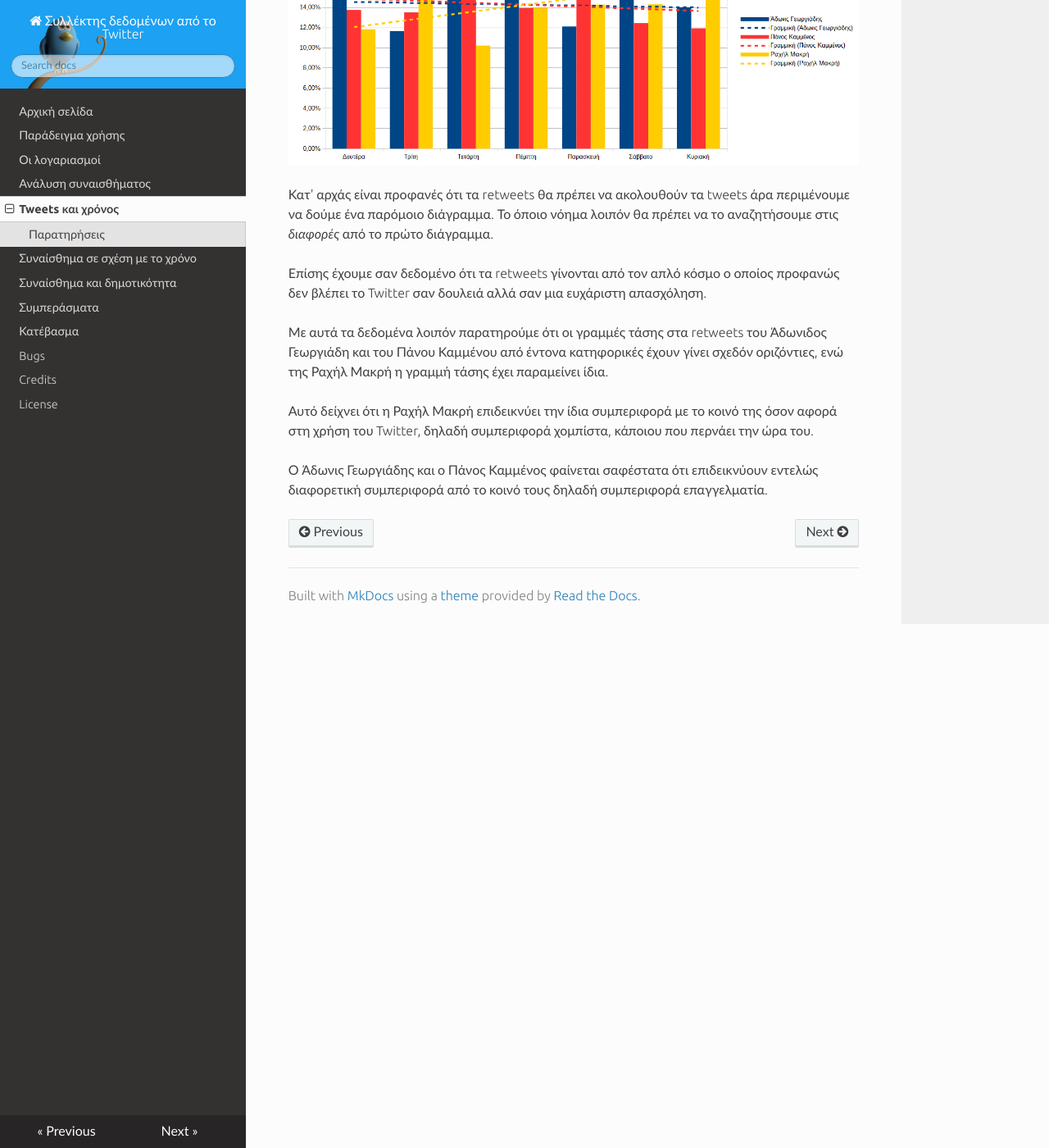
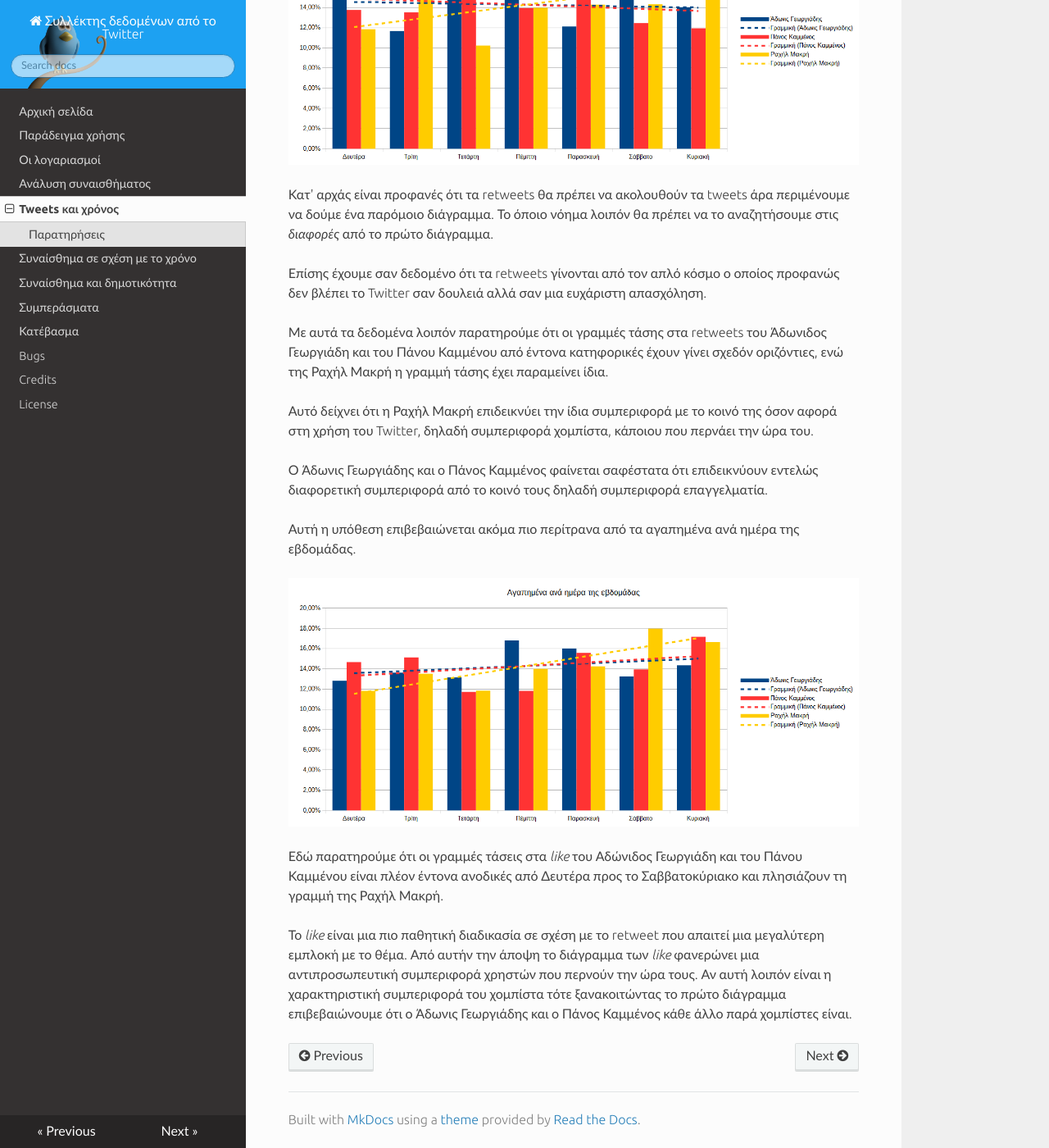
Before and after one commit to Protonotarios/get-tweets, an MkDocs documentation site: the page built from docs/Παράδειγμα/Tweets-και-χρόνος.md, in a window 1280 px wide and 1400 px high, scrolled down 7135 px. Shown: the whole window at 82% size. Built offline with MkDocs 1.6.1, drawn with Linux system fonts in a browser that asks for light colours; nearby versions of some CDN libraries; old or Windows-style settings are respelled for this version of MkDocs.

Commit message:
Προσθήκη

```diff
--- a/docs/Παράδειγμα/Tweets-και-χρόνος.md
+++ b/docs/Παράδειγμα/Tweets-και-χρόνος.md
@@ -211,3 +211,19 @@ tweets τη Δευτέρα και μετά έχει μια πτωτική τάσ
 Ο Άδωνις Γεωργιάδης και ο Πάνος Καμμένος φαίνεται σαφέστατα ότι επιδεικνύουν
 εντελώς διαφορετική
 συμπεριφορά από το κοινό τους δηλαδή συμπεριφορά επαγγελματία.
+
+Αυτή η υπόθεση επιβεβαιώνεται ακόμα πιο περίτρανα από τα αγαπημένα ανά
+ημέρα της εβδομάδας.
+
+![διάγραμμα](αγαπημένα-ανά-ημέρα-εβδομάδας.png)
+
+Εδώ παρατηρούμε ότι οι γραμμές τάσεις στα *like* του Αδώνιδος Γεωργιάδη και του
+Πάνου Καμμένου είναι πλέον έντονα ανοδικές από Δευτέρα προς το Σαββατοκύριακο
+και πλησιάζουν τη γραμμή της Ραχήλ Μακρή.
+
+Το *like* είναι μια πιο παθητική διαδικασία σε σχέση με το
+retweet που απαιτεί μια μεγαλύτερη εμπλοκή με το θέμα. Από αυτήν την άποψη
+το διάγραμμα των *like* φανερώνει μια αντιπροσωπευτική συμπεριφορά χρηστών
+που περνούν την ώρα τους. Αν αυτή λοιπόν είναι η χαρακτηριστική συμπεριφορά του
+χομπίστα τότε ξανακοιτώντας το πρώτο διάγραμμα επιβεβαιώνουμε
+ότι ο Άδωνις Γεωργιάδης και ο Πάνος Καμμένος κάθε άλλο παρά χομπίστες είναι.
```
Also changed, not shown: docs/Παράδειγμα/αγαπημένα-ανά-ημέρα-εβδομάδας.png (added), 1 other file.
